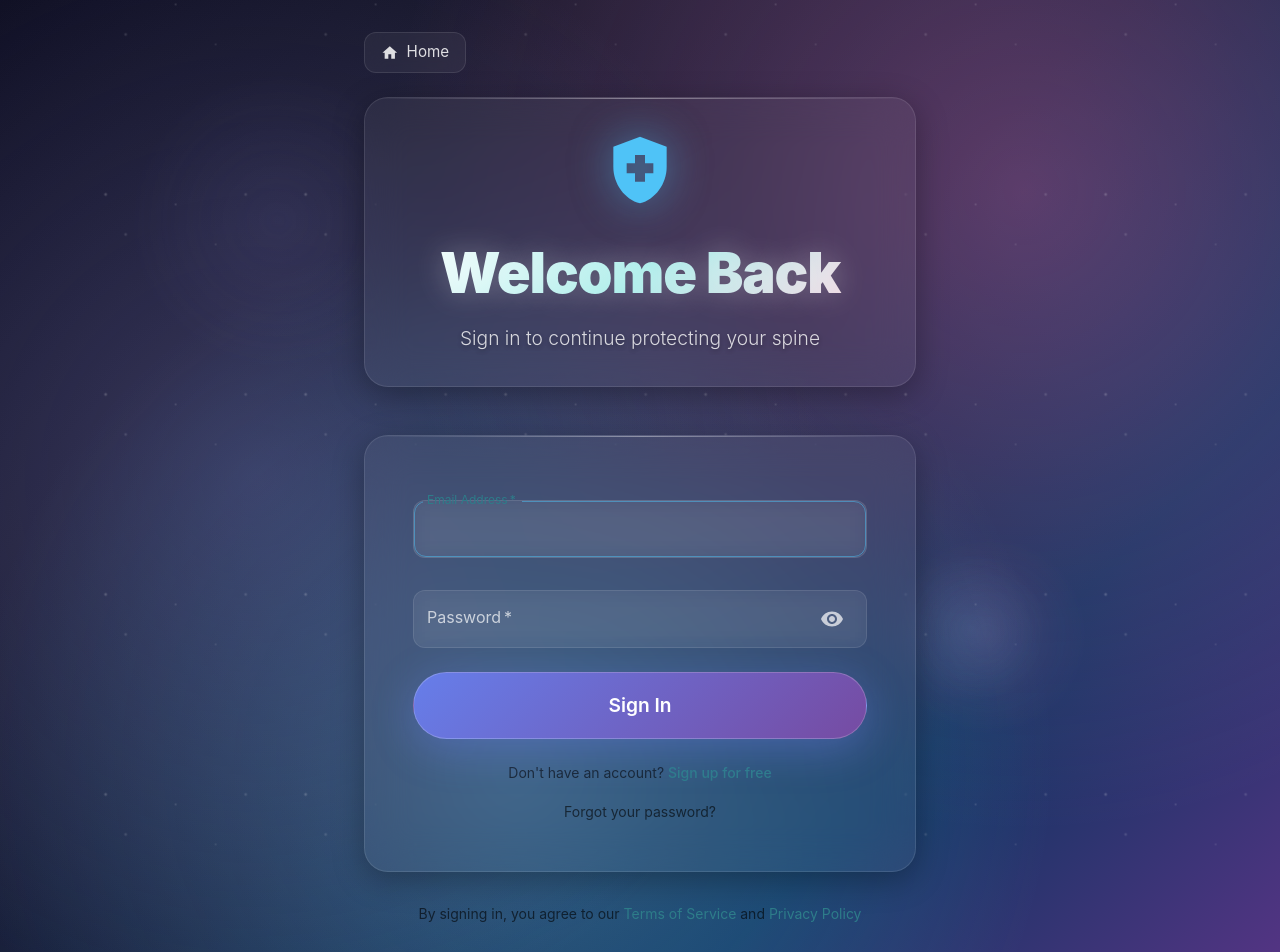
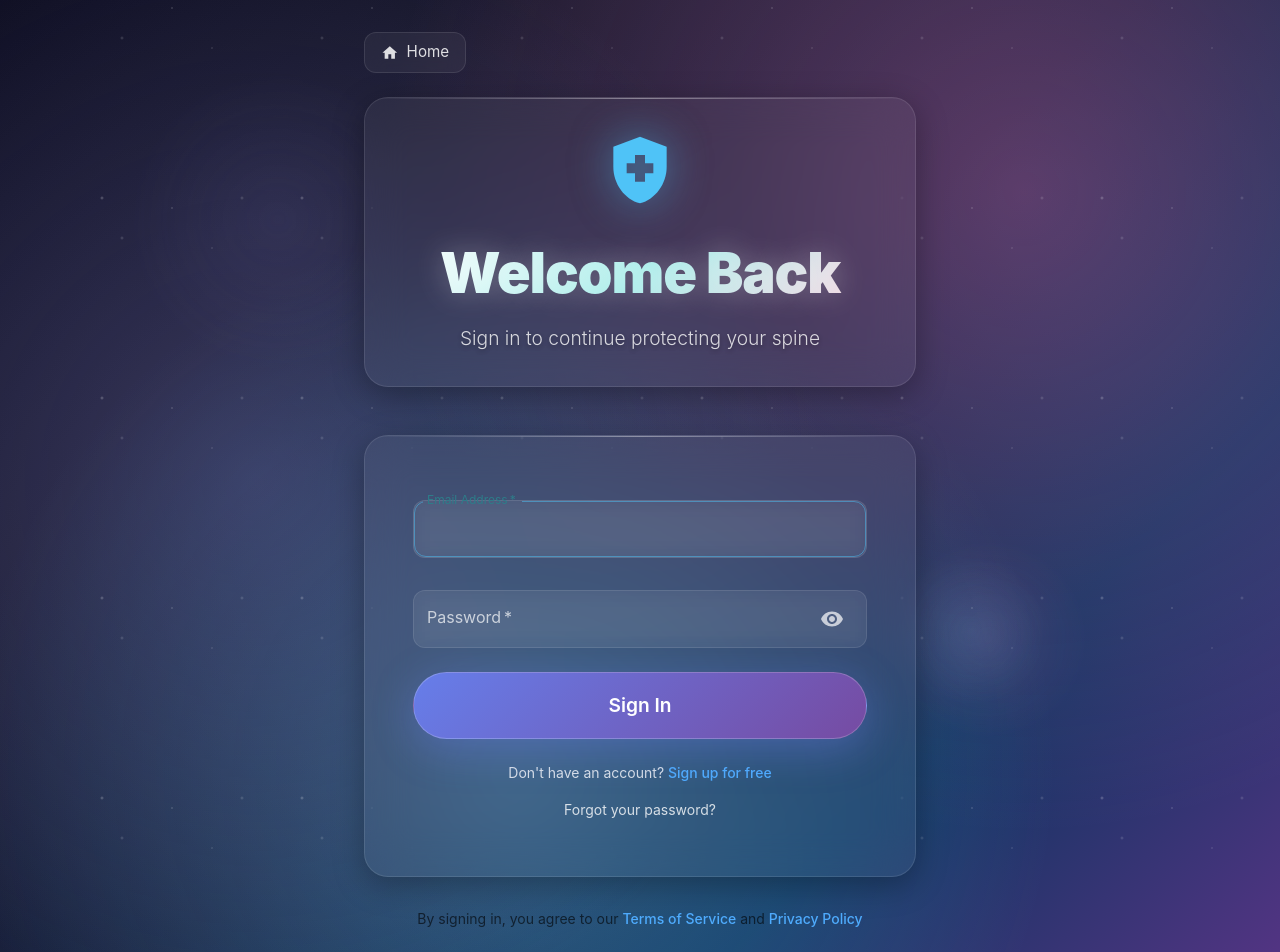
Before and after one commit to kabirshhaikh/fitspine-frontend, a React (Vite) app: page /login in a window 1280 px wide. Shown: the top 952 px of the page. Built offline with nearby package versions, Linux system fonts and the light colour scheme; no server answers.

Commit message:
Fixed text fonts

```diff
--- a/src/pages/auth/Login.jsx
+++ b/src/pages/auth/Login.jsx
@@ -435,16 +435,17 @@ const Login = () => {
             </Button>
 
             <Box sx={{ textAlign: 'center' }}>
-              <Typography variant="body2" sx={{ color: 'text.secondary', mb: 2 }}>
+              <Typography variant="body2" sx={{ color: 'rgba(255, 255, 255, 0.8)', mb: 2 }}>
                 Don't have an account?{' '}
                 <Link
                   component={RouterLink}
                   to="/register"
                   sx={{
-                    color: 'primary.main',
+                    color: '#4facfe',
                     textDecoration: 'none',
                     fontWeight: 500,
                     '&:hover': {
+                      color: '#00f2fe',
                       textDecoration: 'underline',
                     },
                   }}
@@ -457,11 +458,13 @@ const Login = () => {
                 component={RouterLink}
                 to="/forgot-password"
                 sx={{
-                  color: 'text.secondary',
+                  color: 'rgba(255, 255, 255, 0.8)',
                   textDecoration: 'none',
                   fontSize: '0.875rem',
+                  display: 'block',
+                  mb: 1,
                   '&:hover': {
-                    color: 'primary.main',
+                    color: '#4facfe',
                     textDecoration: 'underline',
                   },
                 }}
@@ -476,10 +479,12 @@ const Login = () => {
           <Typography variant="body2" sx={{ color: 'text.secondary' }}>
             By signing in, you agree to our{' '}
             <Link
-              href="#"
+              component={RouterLink}
+              to="/terms"
               sx={{
-                color: 'primary.main',
+                color: '#4facfe',
                 textDecoration: 'none',
+                fontWeight: 500,
                 '&:hover': {
                   textDecoration: 'underline',
                 },
@@ -489,10 +494,12 @@ const Login = () => {
             </Link>{' '}
             and{' '}
             <Link
-              href="#"
+              component={RouterLink}
+              to="/privacy"
               sx={{
-                color: 'primary.main',
+                color: '#4facfe',
                 textDecoration: 'none',
+                fontWeight: 500,
                 '&:hover': {
                   textDecoration: 'underline',
                 },
--- a/src/pages/auth/Register.jsx
+++ b/src/pages/auth/Register.jsx
@@ -1130,16 +1130,17 @@ const Register = () => {
             </Button>
 
             <Box sx={{ textAlign: "center" }}>
-              <Typography variant="body2" sx={{ color: "text.secondary" }}>
+              <Typography variant="body2" sx={{ color: "rgba(255, 255, 255, 0.8)" }}>
                 Already have an account?{" "}
                 <Link
                   component={RouterLink}
                   to="/login"
                   sx={{
-                    color: "primary.main",
+                    color: "#4facfe",
                     textDecoration: "none",
                     fontWeight: 500,
                     "&:hover": {
+                      color: "#00f2fe",
                       textDecoration: "underline",
                     },
                   }}
@@ -1150,30 +1151,6 @@ const Register = () => {
             </Box>
           </form>
         </Paper>
-
-        <Box sx={{ textAlign: "center", mt: 4 }}>
-          <Typography variant="body2" sx={{ color: "text.secondary", mb: 2 }}>
-            By creating an account, you'll get:
-          </Typography>
-          <Box
-            sx={{
-              display: "flex",
-              justifyContent: "center",
-              gap: 3,
-              flexWrap: "wrap",
-            }}
-          >
-            <Typography variant="body2" sx={{ color: "text.secondary" }}>
-              ✓ Personalized spine routines
-            </Typography>
-            <Typography variant="body2" sx={{ color: "text.secondary" }}>
-              ✓ Flare-up tracking
-            </Typography>
-            <Typography variant="body2" sx={{ color: "text.secondary" }}>
-              ✓ Sitting timer reminders
-            </Typography>
-          </Box>
-        </Box>
       </Container>
 
       {/* CSS Animations */}
```
